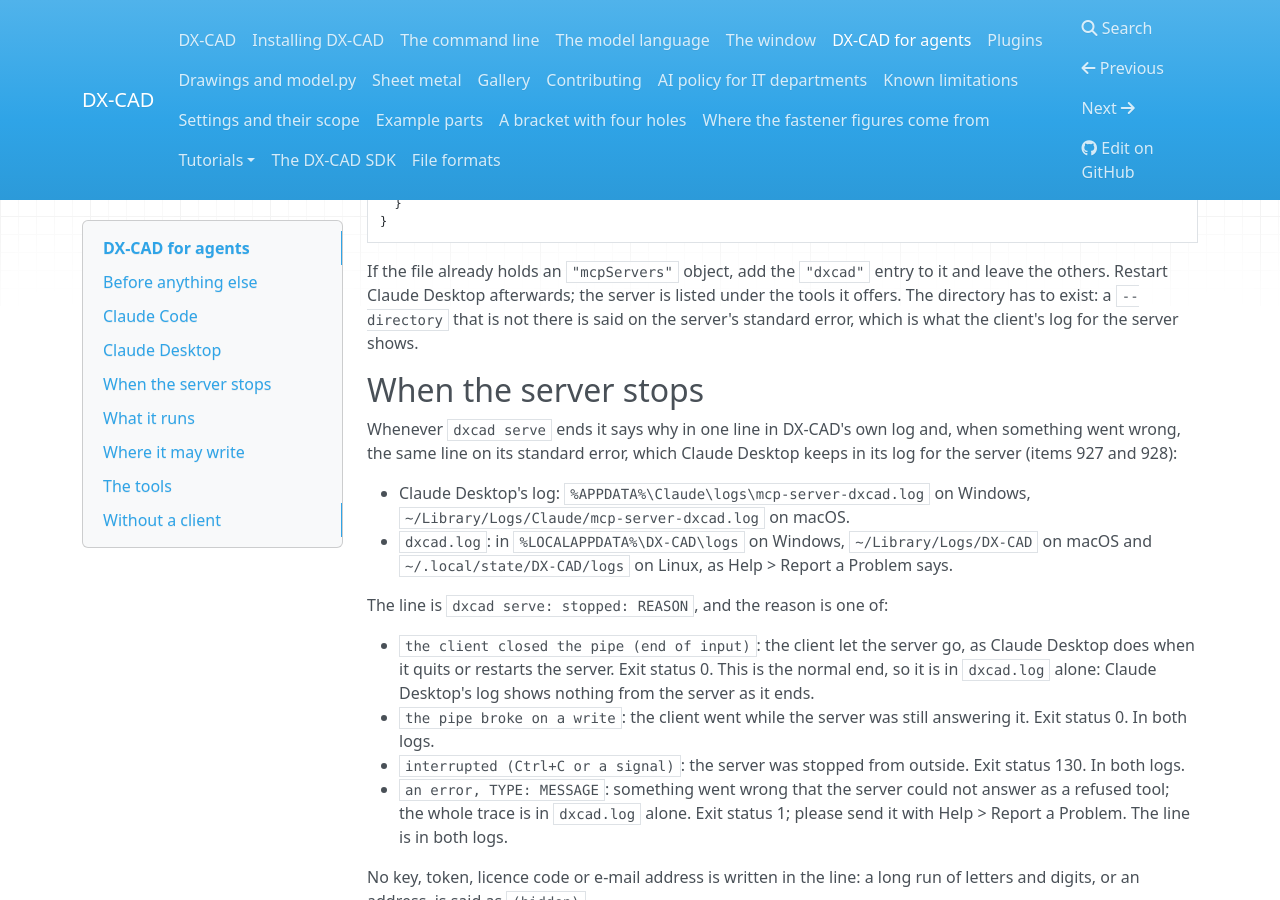
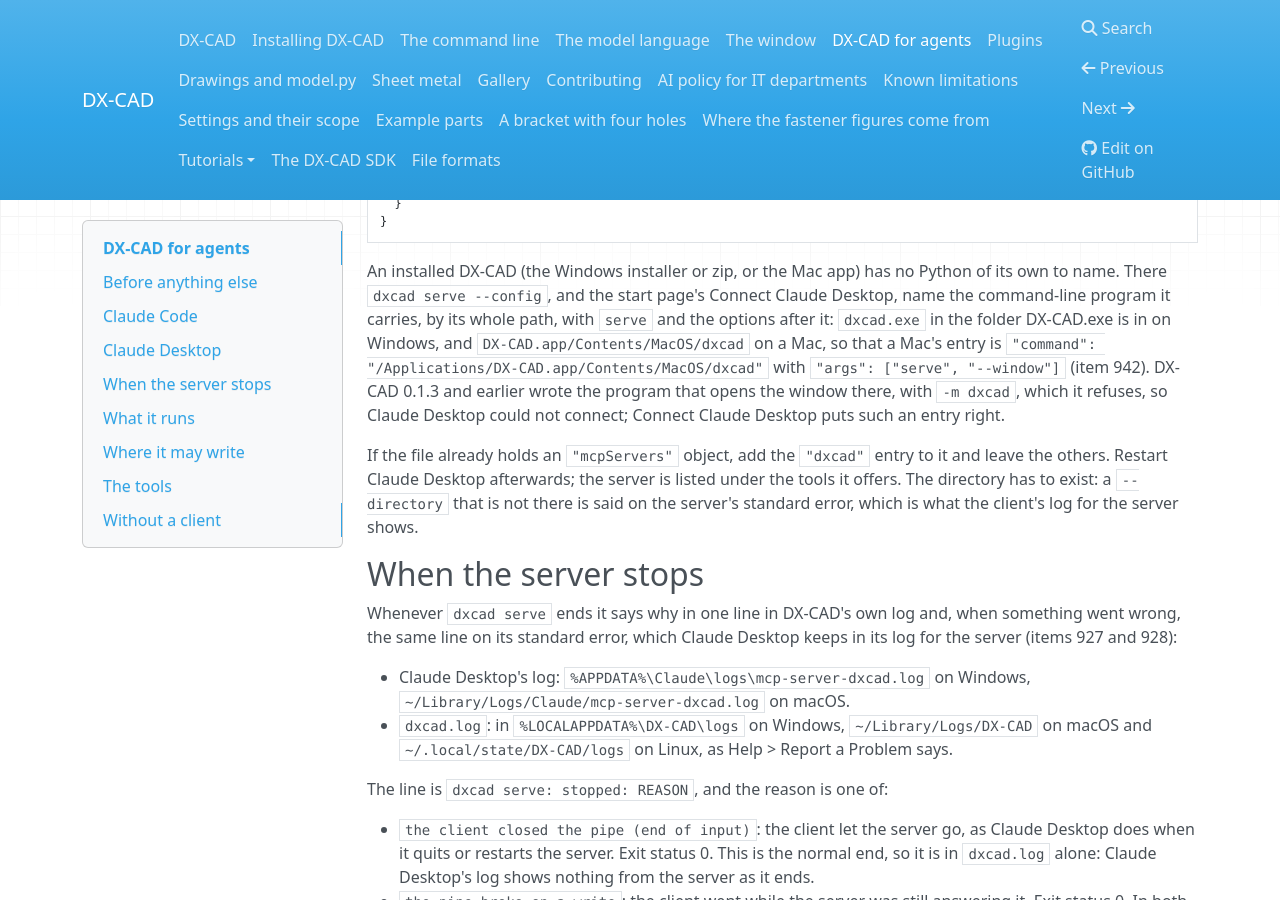
Before and after one commit to faizaldm/DX-CAD-SDK, an MkDocs documentation site: the page built from docs/agents.md, in a window 1280 px wide and 900 px high, scrolled down 1549 px. Built offline with MkDocs 1.6.1, drawn with Linux system fonts in a browser that asks for light colours; nearby versions of some CDN libraries.

Commit message:
DX-CAD SDK 0.1.4

````diff
--- a/docs/agents.md
+++ b/docs/agents.md
@@ -85,6 +85,17 @@
   }
 }
 ```
+
+An installed DX-CAD (the Windows installer or zip, or the Mac app) has no
+Python of its own to name. There `dxcad serve --config`, and the start page's
+Connect Claude Desktop, name the command-line program it carries, by its
+whole path, with `serve` and the options after it: `dxcad.exe` in the folder
+DX-CAD.exe is in on Windows, and `DX-CAD.app/Contents/MacOS/dxcad` on a Mac,
+so that a Mac's entry is `"command": "/Applications/DX-CAD.app/Contents/MacOS/dxcad"`
+with `"args": ["serve", "--window"]` (item 942). DX-CAD 0.1.3 and earlier
+wrote the program that opens the window there, with `-m dxcad`, which it
+refuses, so Claude Desktop could not connect; Connect Claude Desktop puts
+such an entry right.
 
 If the file already holds an `"mcpServers"` object, add the `"dxcad"` entry
 to it and leave the others. Restart Claude Desktop afterwards; the server is
--- a/src/dxcad_sdk/__init__.py
+++ b/src/dxcad_sdk/__init__.py
@@ -26,7 +26,7 @@
     Window,
 )
 
-__version__ = "0.1.3"
+__version__ = "0.1.4"
 
 __all__ = [
     "API_VERSION",
````
Also changed, not shown: README.md (+1 -1 lines), docs/format.md (+1 -1 lines), docs/latest.json (+4 -4 lines), docs/plugins.md (+1 -1 lines), docs/sdk.md (+1 -1 lines).
